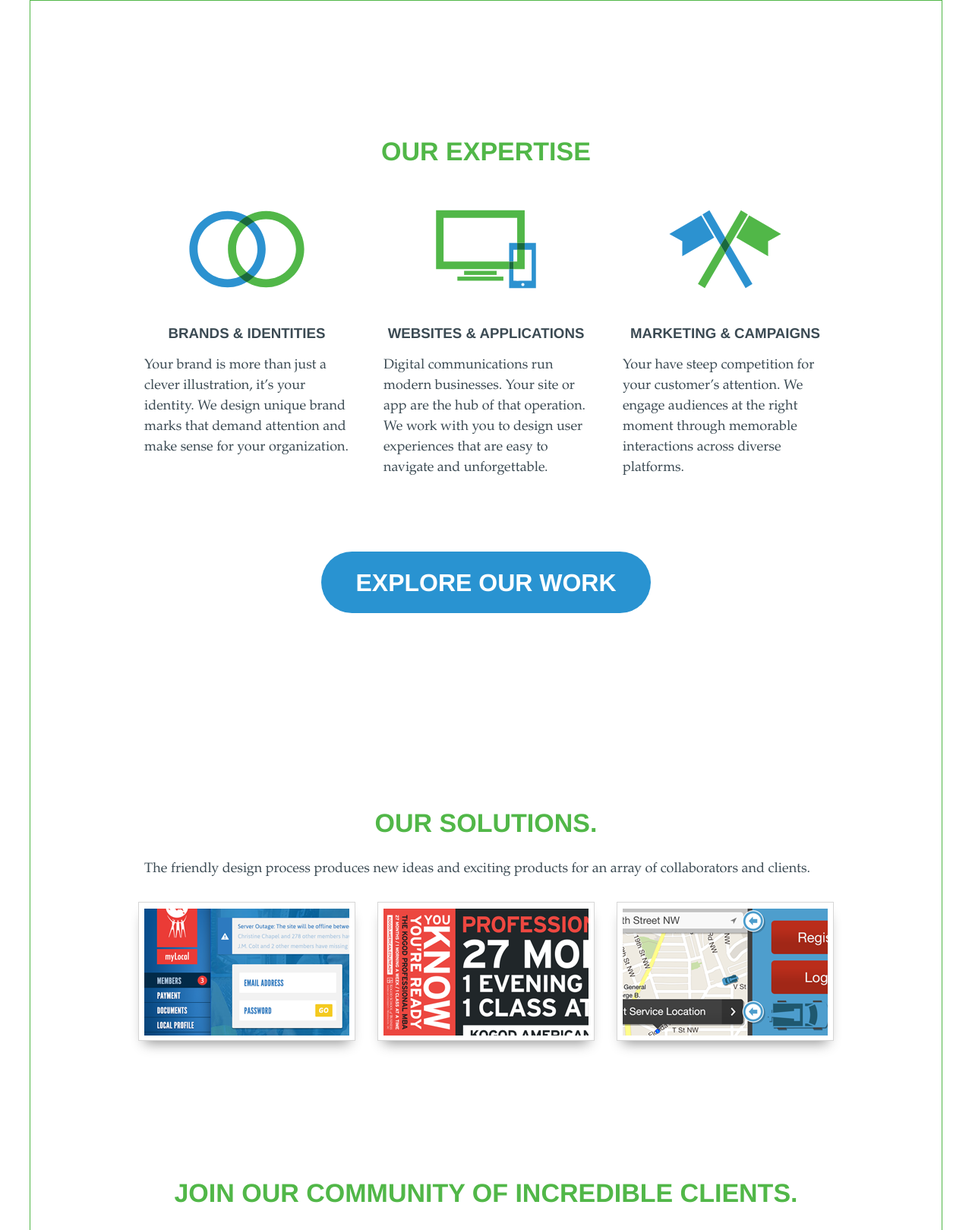
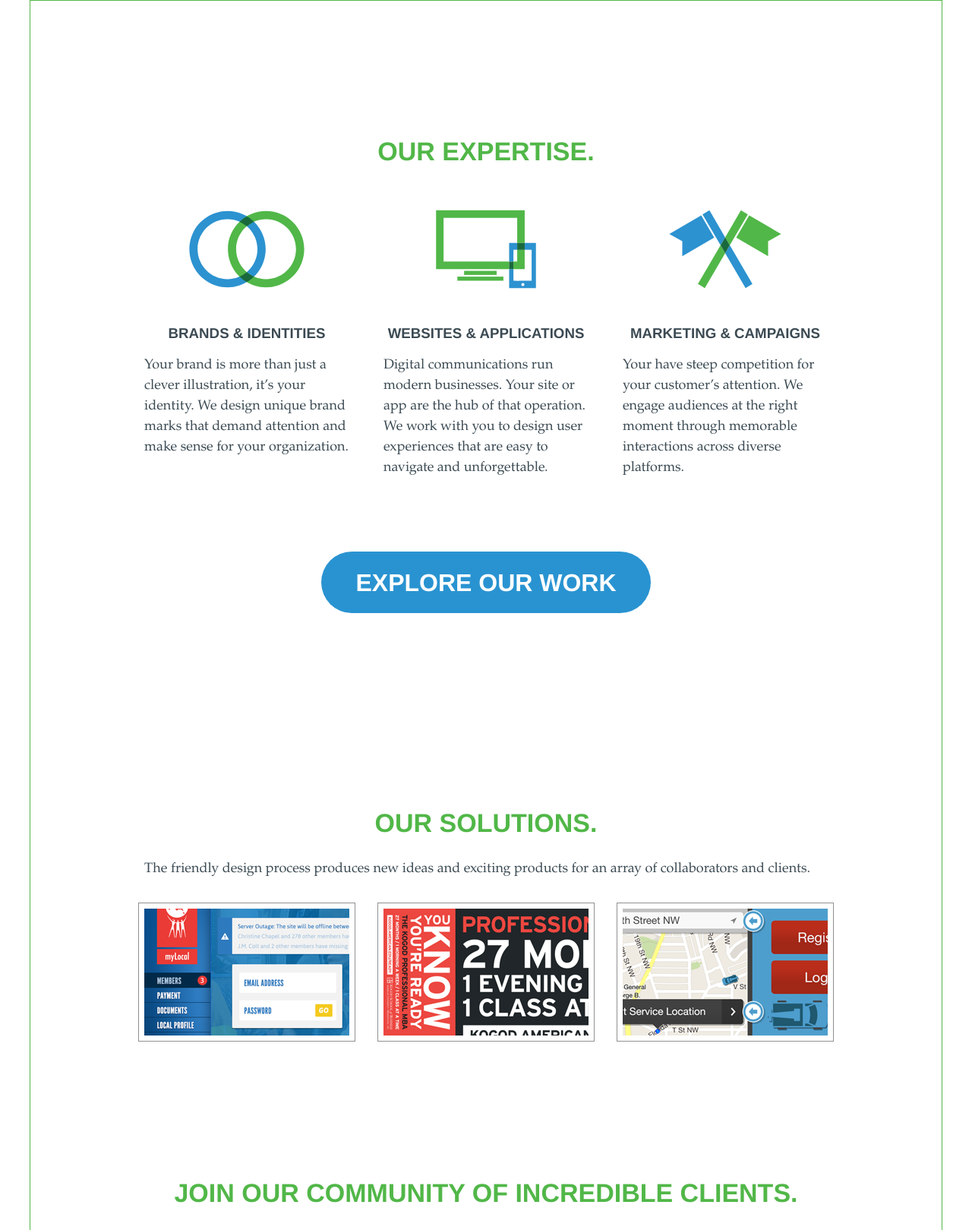
Before and after one commit to FriendlyDesignCo/friendlysite, a PHP site: page / in a window 1280 px wide. Shown: the part 894-2513 px from the top of the page at 76% size. Run offline with PHP 8.4, Linux system fonts and the light colour scheme; some libraries are stand-ins or nearby versions.

Commit message:
Outstanding commits

```diff
--- a/css/casestudy.css
+++ b/css/casestudy.css
@@ -33,7 +33,7 @@
 
 .caseimages a img {
   margin-bottom: 10px;
-  box-shadow: 0px -1px 0px 7px white, 0px -1px 0px 8px #d6d6d6, 0 10px 16px #919191; }
+  box-shadow: 0px 0px 0px 7px white, 0px 0px 0px 8px #919191; }
 
 .casestudies, .workcontainer {
   *zoom: 1;
--- a/css/settings.scss
+++ b/css/settings.scss
@@ -51,5 +51,5 @@ $buttonsize:5px;
 
 %casestudylink{
 	margin-bottom: 10px;
-	box-shadow: 0px -1px 0px 7px white, 0px -1px 0px 8px #d6d6d6, 0 10px 16px #919191;
+	box-shadow: 0px 0px 0px 7px white, 0px 0px 0px 8px #919191;
 }
--- a/css/styles.css
+++ b/css/styles.css
@@ -24,7 +24,7 @@
 
 .processphoto img {
   margin-bottom: 10px;
-  box-shadow: 0px -1px 0px 7px white, 0px -1px 0px 8px #d6d6d6, 0 10px 16px #919191; }
+  box-shadow: 0px 0px 0px 7px white, 0px 0px 0px 8px #919191; }
 
 /* body styles */
 * {
--- a/css/work.css
+++ b/css/work.css
@@ -20,7 +20,7 @@
 
 .caseimages a img {
   margin-bottom: 10px;
-  box-shadow: 0px -1px 0px 7px white, 0px -1px 0px 8px #d6d6d6, 0 10px 16px #919191; }
+  box-shadow: 0px 0px 0px 7px white, 0px 0px 0px 8px #919191; }
 
 .casestudies, .workcontainer {
   *zoom: 1;
--- a/index.html
+++ b/index.html
@@ -13,7 +13,7 @@
     <link rel="stylesheet" href="css/screen.css">
     <link rel="stylesheet" href="css/styles.css">
     <link rel="stylesheet" href="css/mobile.css">
-     <link rel="stylesheet" href="css/tablet.css">
+    <link rel="stylesheet" href="css/tablet.css">
     <link rel="stylesheet" href="css/xl.css">
     <!--[if lt IE 9]>
         <script src="http://html5shim.googlecode.com/svn/trunk/html5.js"></script>
@@ -116,7 +116,7 @@
 
                     <!--services-->
                     <div class="services">
-                        <h2> Our Expertise </h2>
+                        <h2>Our Expertise.</h2>
                         <div>
                         <div class="service">
                             <img src="images/service-branding.svg">
@@ -143,7 +143,7 @@
 
                     <!--process-->
                     <div class="process">
-                        <h2> Our solutions.</h2>
+                        <h2>Our solutions.</h2>
                         <p>The friendly design process produces new ideas and exciting products for an array of collaborators and clients.</p>
                         <div>
                             <div class="processphoto">
```
